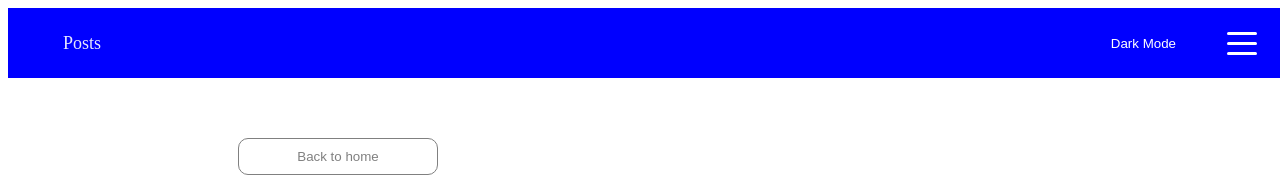
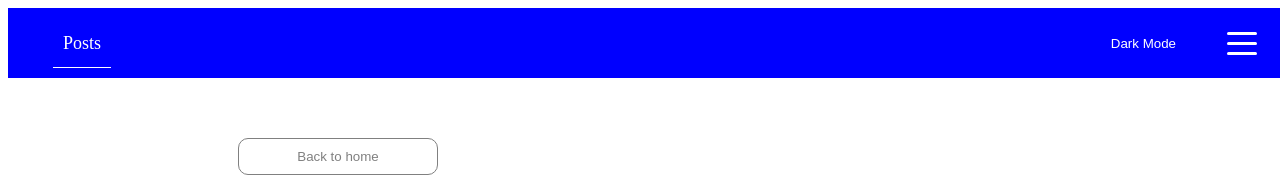
Before and after one commit to kksushka/kseniya-react-app, a React (Vite) app: page /posts in a window 1280 px wide. In both pictures the pointer is over the link "Posts". Shown: the top 177 px of the page. Built offline with nearby package versions, Linux system fonts and the light colour scheme; no server answers.

Commit message:
add: add styles

```diff
--- a/src/Components/Layout/Layout.css
+++ b/src/Components/Layout/Layout.css
@@ -81,15 +81,20 @@ html.dark {
     text-decoration: none;
     padding: 5px 10px;
     transition: all 0.3s ease;
+    position: relative;
+    padding-bottom: 15px;
 }
 
-.nav__link:hover {
-    opacity: 0.9;
-}
-
-.nav__link.active {
-    font-weight: bold;
-    border-bottom: 1px solid white;
+.nav__link:hover::after {
+    content: '';
+    position: absolute;
+    left: 0;
+    bottom: 0;
+    width: 100%;
+    height: 1px;
+    background-color: #fff;
+    transform: scaleX(1);
+    transition: transform 0.3s ease;
 }
 
 .header__controls {
```
